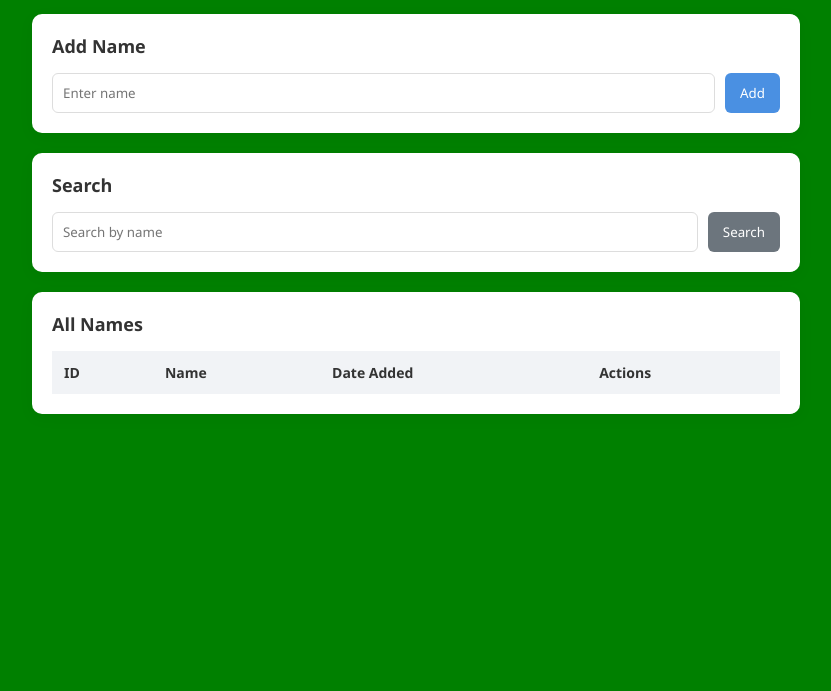
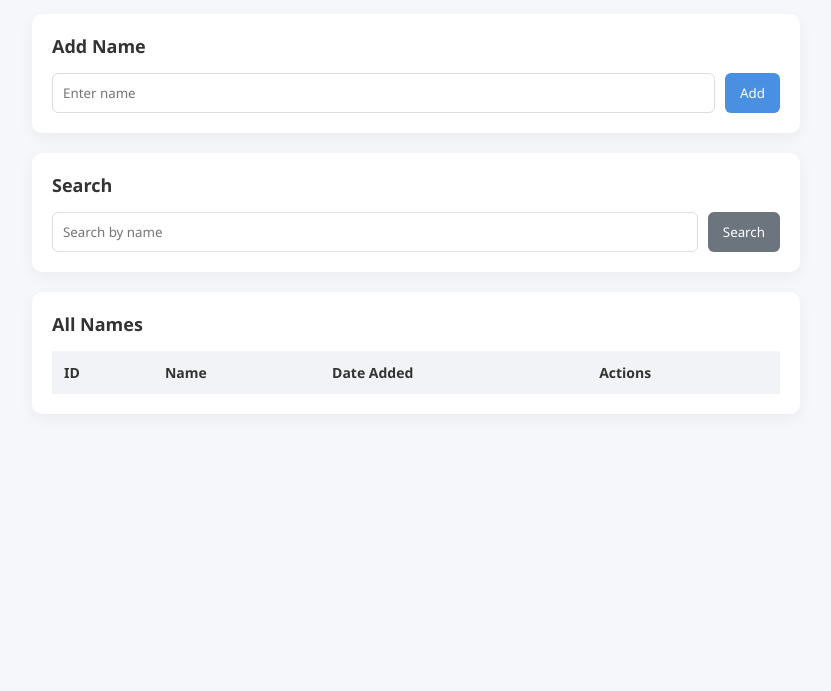
Before and after one commit to Ranmmy001/expressMysql, a plain HTML site: page app/client/index.html in a window 1280 px wide. Shown: the part 109-800 px from the top of the page, without its empty margins (224-1055 px from the left). Drawn offline with Linux system fonts and the light colour scheme; no server answers.

Commit message:
changed ui color

```diff
--- a/app/client/stylesheet.css
+++ b/app/client/stylesheet.css
@@ -6,9 +6,7 @@
 }
 
 body {
-    /* background: #f5f7fb; */
-    /* background: red; */
-    background: green;
+    background: #f5f7fb;
     color: #333;
 }
 
```
